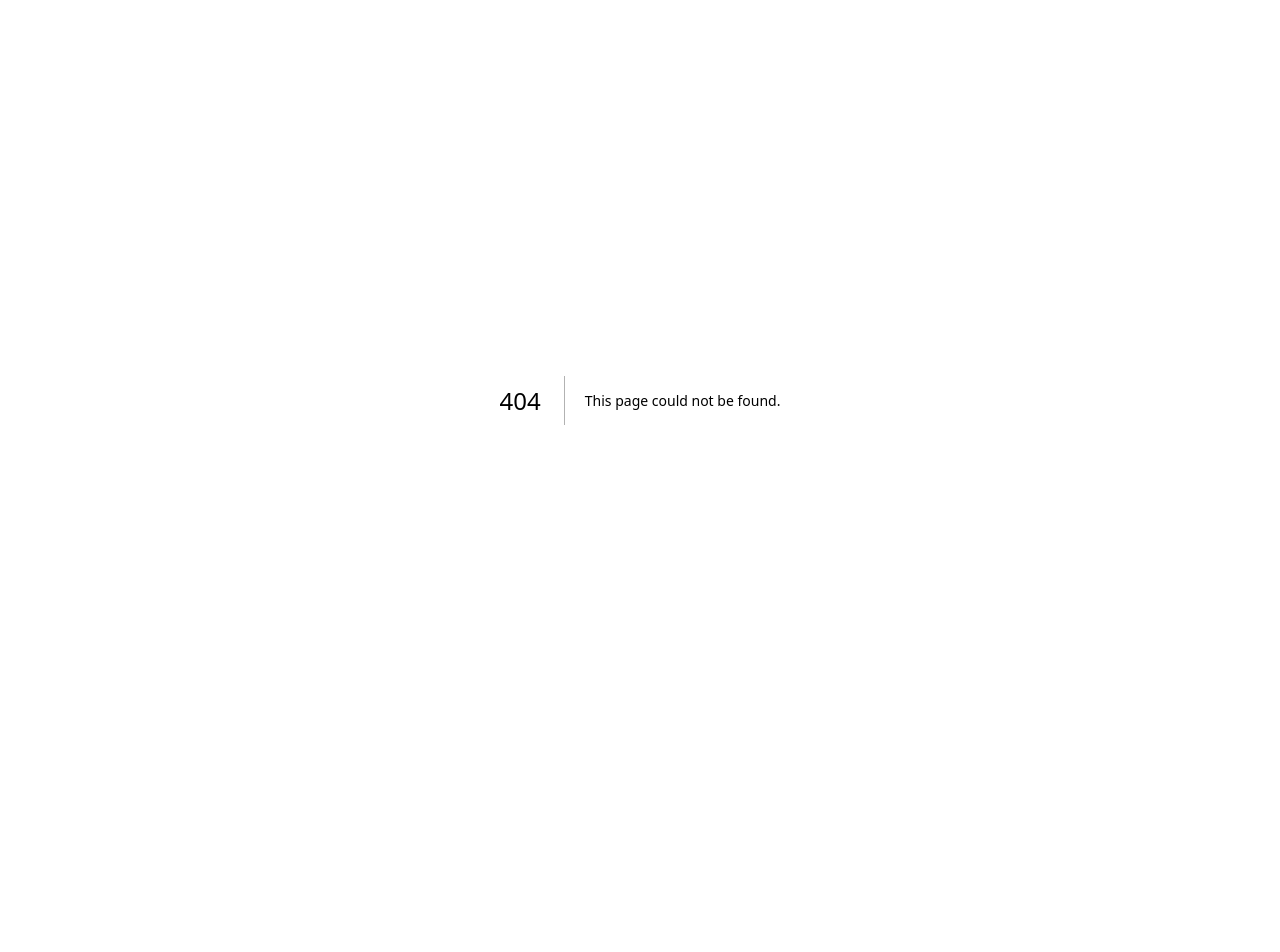
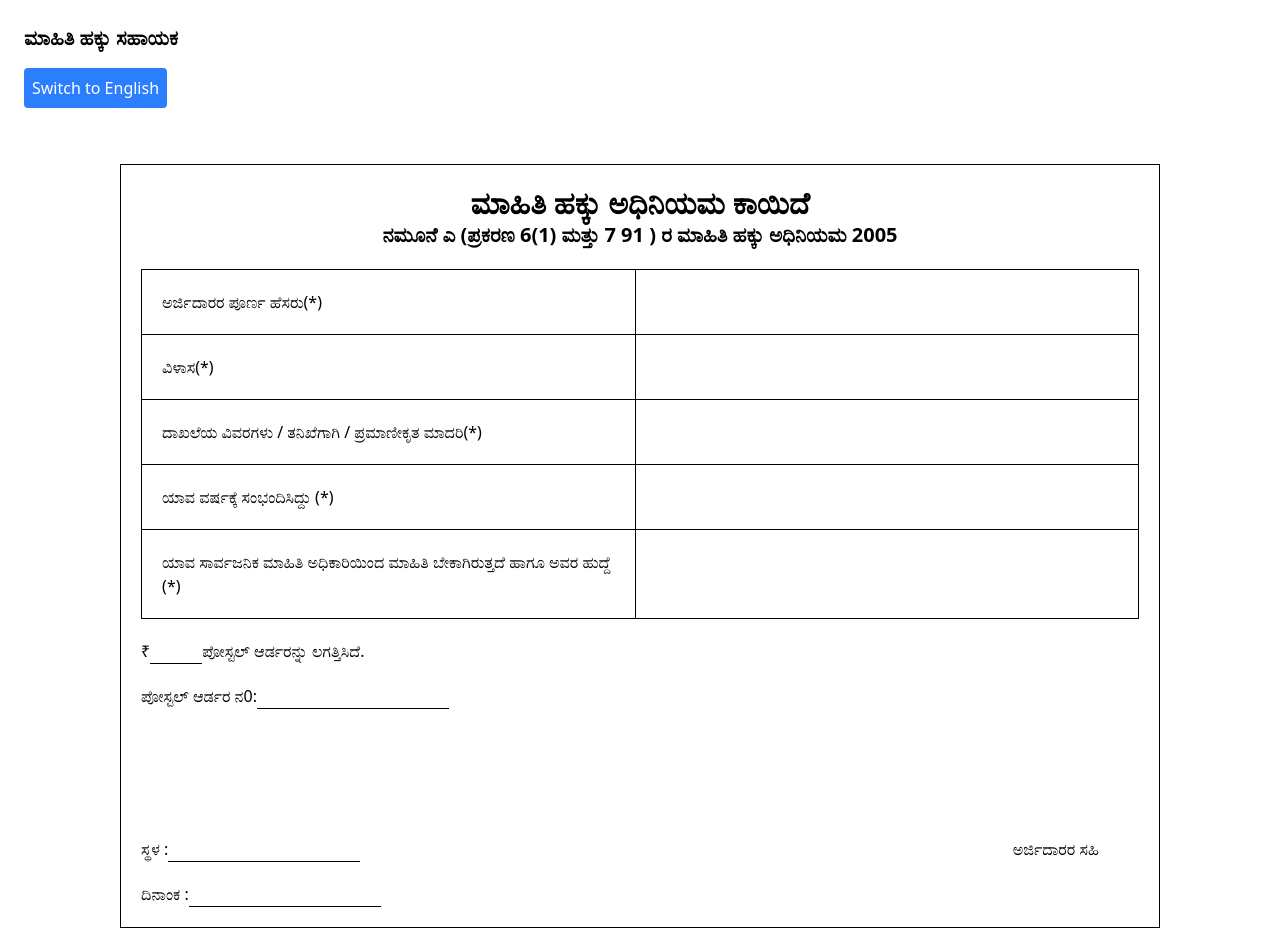
Before and after one commit to PranuPranav97/rti-helper, a Next.js app: page /rti-application in a window 1280 px wide. Before the commit this address had no page. Shown: the top 952 px of the page. Before the commit the page ends 800 px from the top, so only its background shows below. Built offline with nearby package versions, Linux system fonts and the light colour scheme.

Commit message:
fix: Added rti-application-feature.

```diff
--- /dev/null
+++ b/src/pages/rti-application/index.tsx
@@ -0,0 +1,171 @@
+import Image from "next/image";
+import { Geist, Geist_Mono } from "next/font/google";
+import { useTranslation } from "react-i18next";
+import "react-tooltip/dist/react-tooltip.css";
+import { Tooltip } from "react-tooltip";
+
+export default function Home() {
+  const { t, i18n } = useTranslation();
+
+  return (
+    <div className="p-6">
+      <h1 className="text-xl font-bold">{t("homepage_title")}</h1>
+      <button
+        className="mt-4 p-2 bg-blue-500 text-white rounded"
+        onClick={() =>
+          i18n.changeLanguage(i18n.language === "kn" ? "en" : "kn")
+        }
+      >
+        {i18n.language === "kn" ? "Switch to English" : "ಕನ್ನಡಕ್ಕೆ ಬದಲಾಯಿಸಿ"}
+      </button>
+
+      <div className="flex justify-center pt-10">
+        <div id="printableArea" className="p-4 h-full w-[87%]">
+          <div className=" border-[1px] border-black p-5">
+            <div className="flex justify-center font-bold text-3xl">
+              <span>{t("application_heading")}</span>
+            </div>
+            <div className="flex justify-center font-bold text-xl">
+              <span>{t("application_sub_heading")}</span>
+            </div>
+
+            <div className="pt-5">
+              <div className="grid grid-cols-2 gap-2  border-[1px] border-black border-b-0">
+                <div className="border-r-[1px] border-black p-5">
+                  {" "}
+                  {t("applicant_name")}(*)
+                </div>
+                <div
+                  contentEditable
+                  data-tooltip-id="click_to_edit_applicant_name"
+                  data-tooltip-content={`${t("click_to_edit")}`}
+                ></div>
+                <Tooltip id="click_to_edit_applicant_name" />
+              </div>
+
+              <div className="grid grid-cols-2 gap-2  border-[1px] border-black border-b-0">
+                <div className="border-r-[1px] border-black p-5">
+                  {" "}
+                  {t("applicant_address")}(*)
+                </div>
+                <div
+                  contentEditable
+                  data-tooltip-id="click_to_edit_applicant_address"
+                  data-tooltip-content={`${t("click_to_edit")}`}
+                ></div>
+                <Tooltip id="click_to_edit_applicant_address" />
+              </div>
+
+              <div className="grid grid-cols-2 gap-2  border-[1px] border-black border-b-0">
+                <div className="border-r-[1px] border-black p-5">
+                  {" "}
+                  {t("application_content")}(*)
+                </div>
+                <div
+                  contentEditable
+                  data-tooltip-id="click_to_edit_application_content"
+                  data-tooltip-content={`${t("click_to_edit")}`}
+                ></div>
+                <Tooltip id="click_to_edit_application_content" />
+              </div>
+
+              <div className="grid grid-cols-2 gap-2  border-[1px] border-black border-b-0">
+                <div className="border-r-[1px] border-black p-5">
+                  {" "}
+                  {t("application_related_to_year")}(*)
+                </div>
+                <div
+                  contentEditable
+                  data-tooltip-id="click_to_edit_application_related_to_year"
+                  data-tooltip-content={`${t("click_to_edit")}`}
+                ></div>
+                <Tooltip id="click_to_edit_application_related_to_year" />
+              </div>
+
+              <div className="grid grid-cols-2 gap-2  border-[1px] border-black ">
+                <div className="border-r-[1px] border-black p-5">
+                  {" "}
+                  {t("application_from_which_officer")}(*)
+                </div>
+                <div
+                  contentEditable
+                  data-tooltip-id="click_to_edit_application_from_which_officer"
+                  data-tooltip-content={`${t("click_to_edit")}`}
+                ></div>
+                <Tooltip id="click_to_edit_application_from_which_officer" />
+              </div>
+            </div>
+
+            <div className="pt-5">
+              <div className="flex justify-items-start">
+                ₹{" "}
+                <div
+                  contentEditable
+                  className="pl-5 pr-8 border-b-1 border-black"
+                  data-tooltip-id="click_to_edit_application_postal_order_attached"
+                  data-tooltip-content={`${t("click_to_edit")}`}
+                ></div>
+                <Tooltip id="click_to_edit_application_postal_order_attached" />{" "}
+                {t("application_postal_order_attached")}
+              </div>
+            </div>
+
+            <div className="pt-5">
+              <div className="flex justify-items-start">
+                {t("application_postal_order_number")}:{" "}
+                <div
+                  contentEditable
+                  className="pl-24 pr-24 border-b-1 border-black"
+                  data-tooltip-id="click_to_edit_application_postal_order_number"
+                  data-tooltip-content={`${t("click_to_edit")}`}
+                ></div>
+                <Tooltip id="click_to_edit_application_postal_order_number" />{" "}
+              </div>
+            </div>
+
+            <div className="grid grid-cols-2 gap-2  pt-32 ">
+              <div>
+                <div>
+                  <div className="flex justify-items-start">
+                    <div>{t("place")} : </div>
+                    <div
+                      contentEditable
+                      className="pl-24 pr-24 border-b-1 border-black"
+                      data-tooltip-id="click_to_edit_place"
+                      data-tooltip-content={`${t("click_to_edit")}`}
+                    ></div>
+                    <Tooltip id="click_to_edit_place" />{" "}
+                  </div>
+                </div>
+                <div className=" pt-5">
+                  <div className="flex justify-items-start">
+                    <div>{t("date")}: </div>
+                    <div
+                      contentEditable
+                      className="pl-24 pr-24 border-b-1 border-black"
+                      data-tooltip-id="click_to_edit_date"
+                      data-tooltip-content={`${t("click_to_edit")}`}
+                    ></div>
+                    <Tooltip id="click_to_edit_date" />{" "}
+                  </div>
+                </div>
+              </div>
+              <div className="flex justify-end">
+                <div className="pr-10">{t("applicant_sign")}</div>
+              </div>
+            </div>
+          </div>
+        </div>
+      </div>
+
+      <div className="flex justify-center">
+        <button
+          className="mt-4 p-2 bg-blue-500 text-white rounded cursor-pointer"
+          onClick={() => window.print()}
+        >
+          {t("print")}
+        </button>
+      </div>
+    </div>
+  );
+}
```
